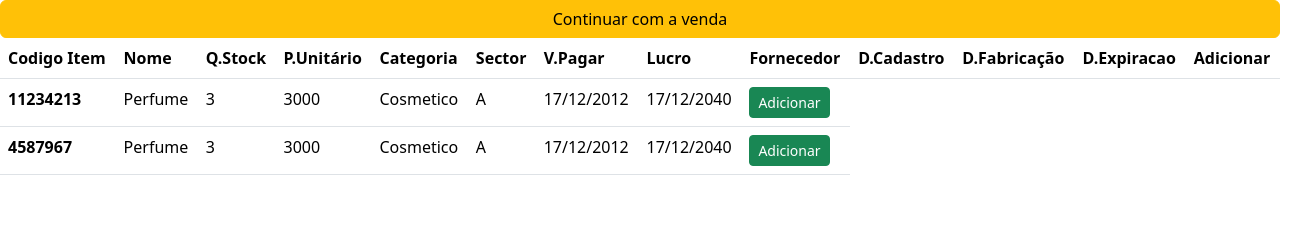
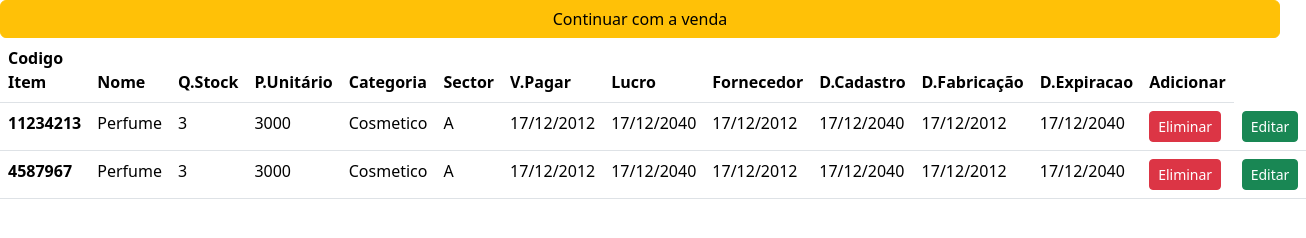
Before and after one commit to Vicente-jpro/venx-template, a plain HTML site: page itens-index.html in a window 1280 px wide. Shown: the whole page, 1306 px wide, since content can reach past the window. Drawn offline with nearby package versions, Linux system fonts and the light colour scheme.

Commit message:
Eliminar added

```diff
--- a/itens-index.html
+++ b/itens-index.html
@@ -42,8 +42,15 @@
                     <td>A</td>
                     <td>17/12/2012</td>
                     <td>17/12/2040</td>
+                    <td>17/12/2012</td>
+                    <td>17/12/2040</td>
+                    <td>17/12/2012</td>
+                    <td>17/12/2040</td>
                     <td>
-                        <button type="button" class="btn btn-success btn-sm">Adicionar</button>
+                      <button type="button" class="btn btn-danger btn-sm">Eliminar</button>
+                    </td>
+                    <td>
+                      <button type="button" class="btn btn-success btn-sm">Editar</button>
                     </td>
 
                   </tr>
@@ -56,8 +63,15 @@
                     <td>A</td>
                     <td>17/12/2012</td>
                     <td>17/12/2040</td>
+                    <td>17/12/2012</td>
+                    <td>17/12/2040</td>
+                    <td>17/12/2012</td>
+                    <td>17/12/2040</td>
                     <td>
-                        <button type="button" class="btn btn-success btn-sm">Adicionar</button>
+                      <button type="button" class="btn btn-danger btn-sm">Eliminar</button>
+                    </td>
+                    <td>
+                      <button type="button" class="btn btn-success btn-sm">Editar</button>
                     </td>
                   </tr>
                 </tbody>
```
